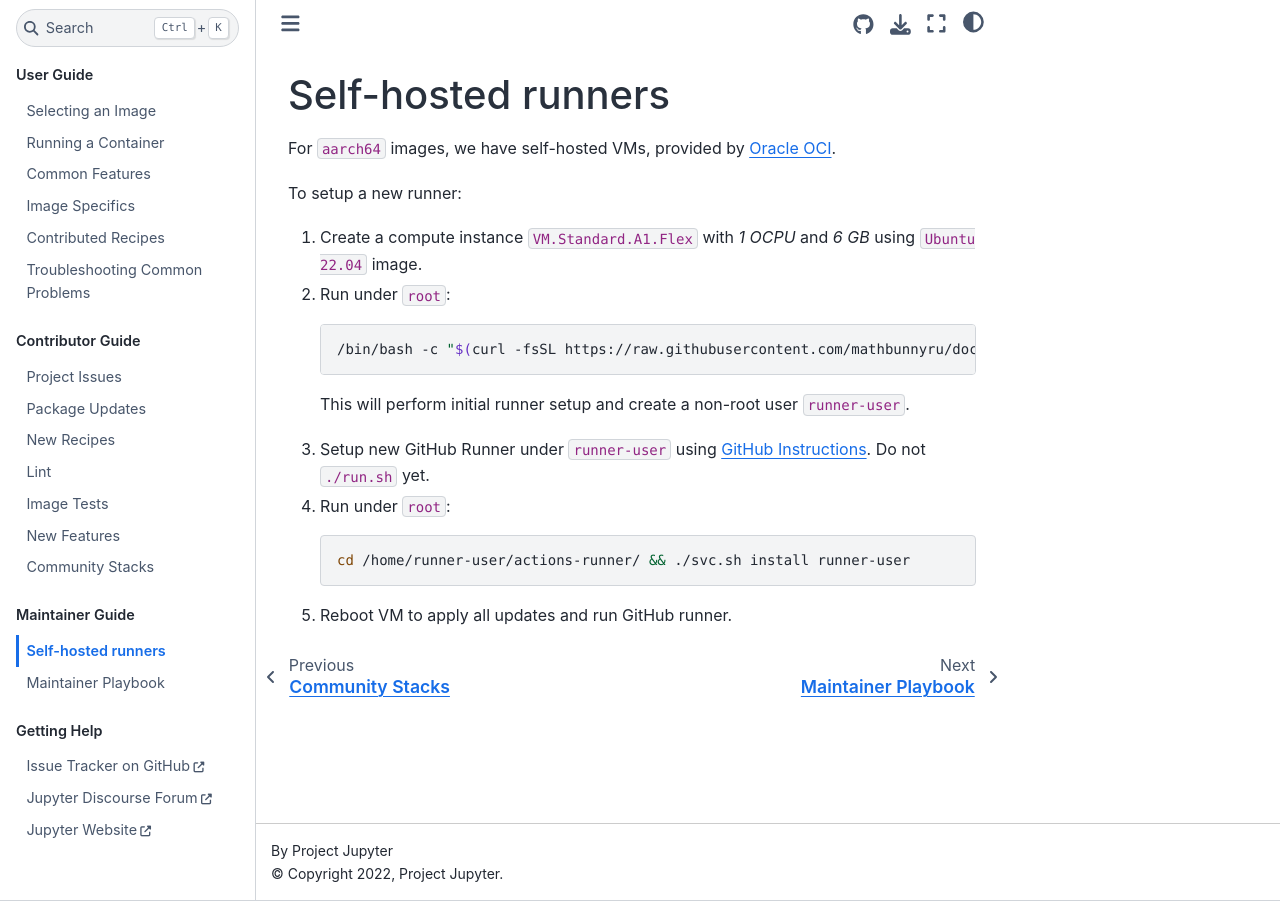
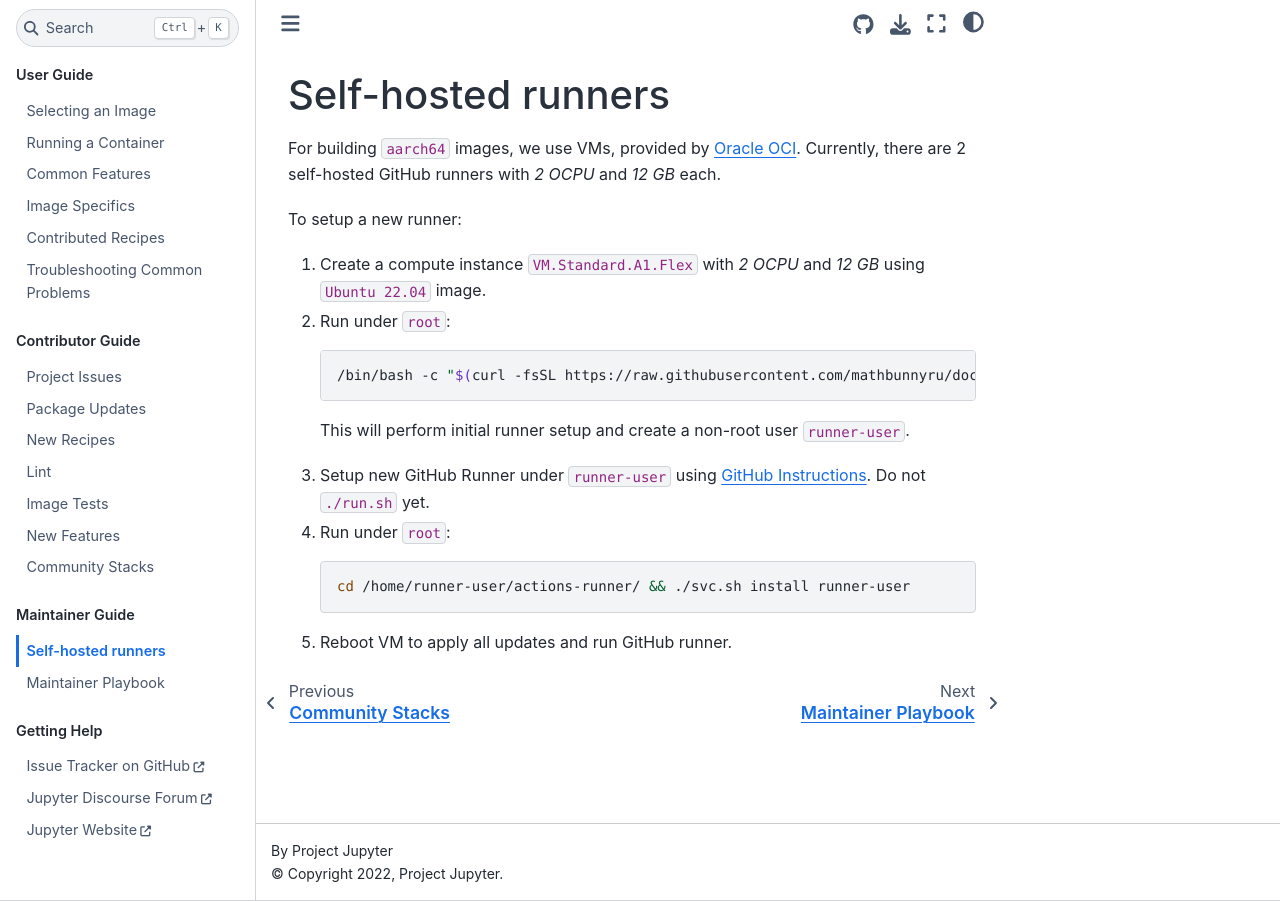
Before and after one commit to jupyter/docker-stacks, a Sphinx documentation site: the page built from docs/maintaining/aarch64-runner.md, in a window 1280 px wide. Built offline with Sphinx 7.4.7 and the Sphinx Book theme 1.1.4, drawn with Linux system fonts in a browser that asks for light colours.

Commit message:
Better docs

````diff
--- a/docs/maintaining/aarch64-runner.md
+++ b/docs/maintaining/aarch64-runner.md
@@ -1,10 +1,11 @@
 # Self-hosted runners
 
-For `aarch64` images, we have self-hosted VMs, provided by [Oracle OCI](https://www.oracle.com/cloud/).
+For building `aarch64` images, we use VMs, provided by [Oracle OCI](https://www.oracle.com/cloud/).
+Currently, there are 2 self-hosted GitHub runners with _2 OCPU_ and _12 GB_ each.
 
 To setup a new runner:
 
-1. Create a compute instance `VM.Standard.A1.Flex` with _1 OCPU_ and _6 GB_ using `Ubuntu 22.04` image.
+1. Create a compute instance `VM.Standard.A1.Flex` with _2 OCPU_ and _12 GB_ using `Ubuntu 22.04` image.
 2. Run under `root`:
 
    ```bash
````
